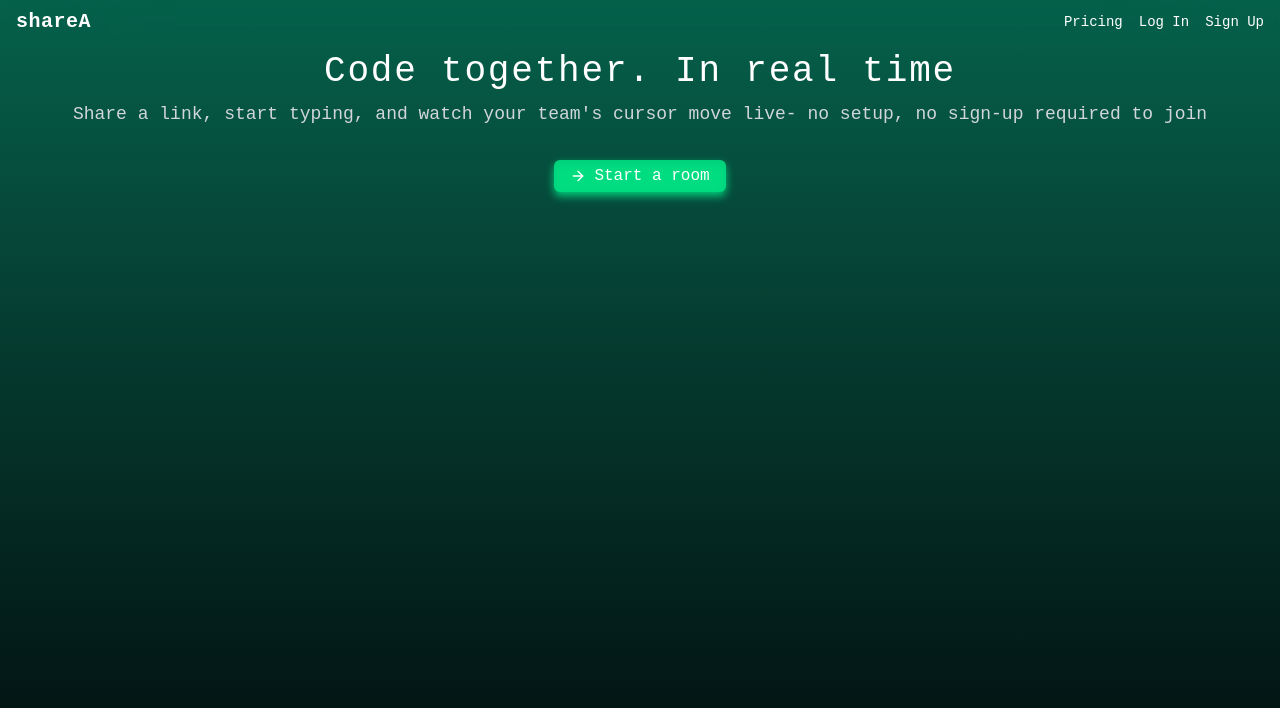
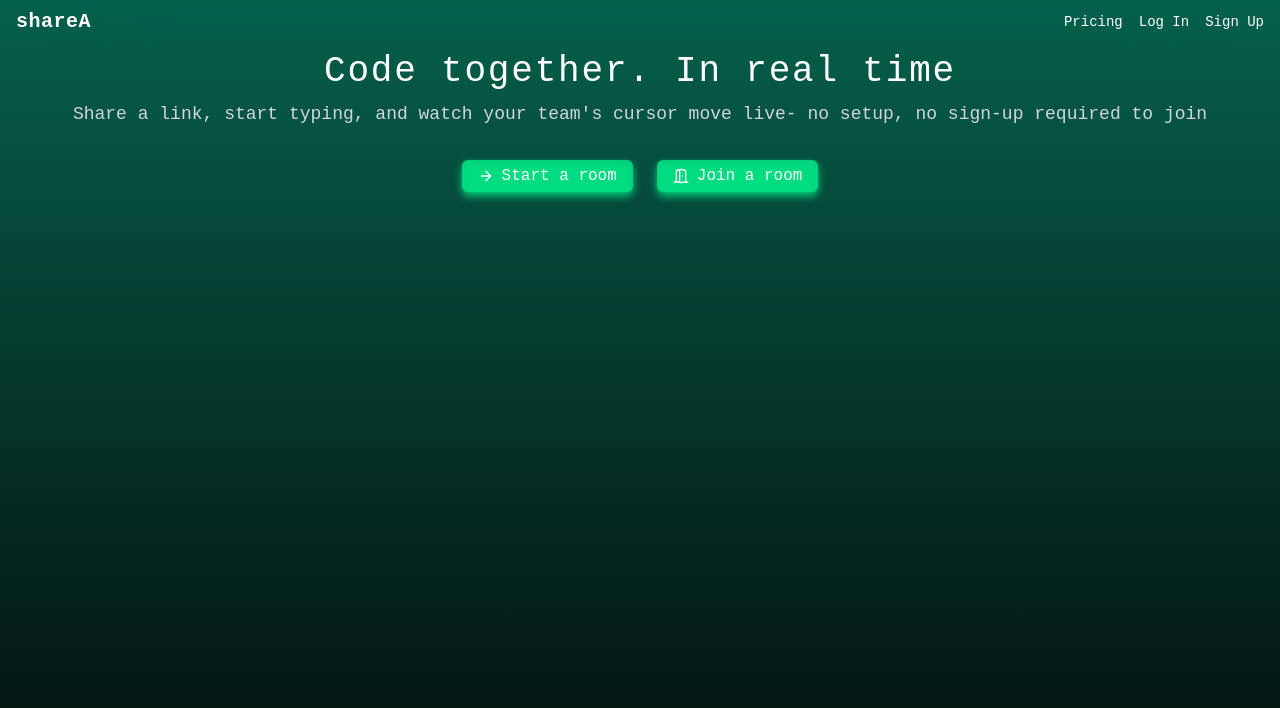
Before and after one commit to 88bones/shareA, a React (Vite) app in the folder client/: page / in a window 1280 px wide. Shown: the top 708 px of the page. Built offline with nearby package versions, Linux system fonts and the light colour scheme; no server answers.

Commit message:
feat: join room

```diff
--- a/client/src/pages/Home.tsx
+++ b/client/src/pages/Home.tsx
@@ -1,14 +1,20 @@
-import { ArrowRight } from "lucide-react";
+import { ArrowRight, DoorOpen } from "lucide-react";
 import { useNavigate } from "react-router-dom";
 import Button from "../components/ui//Button";
+import { useState } from "react";
 
 const Home = () => {
+  const [visible, setVisible] = useState(false);
+  const [roomID, setRoomID] = useState("");
+
   const navigate = useNavigate();
 
   const handleRoomStart = () => {
     const roomId = Math.floor(Math.random() * 1000000).toString();
     navigate(`/room/${roomId}`);
   };
+
+  console.log(roomID);
 
   return (
     <div className="flex justify-center items-center text-center flex-col">
@@ -21,11 +27,40 @@ const Home = () => {
           setup, no sign-up required to join
         </h3>
       </header>
-      <Button
-        icon={ArrowRight}
-        label={"Start a room"}
-        onClick={() => handleRoomStart()}
-      ></Button>
+      <div className="flex gap-6">
+        <Button
+          icon={ArrowRight}
+          label={"Start a room"}
+          onClick={() => handleRoomStart()}
+        ></Button>
+        <Button
+          icon={DoorOpen}
+          label="Join a room"
+          onClick={() => {
+            setVisible(!visible);
+          }}
+        ></Button>
+      </div>
+      {visible && (
+        <div className="relative z-10 mt-10 bg-teal p-4 rounded-xl">
+          <h1 className="text-white text-sm mb-2">Enter room ID</h1>
+          <input
+            type="number"
+            name="roomID"
+            value={roomID}
+            onChange={(e) => setRoomID(e.target.value)}
+            className="border border-white rounded mb-2"
+          />
+
+          <Button
+            icon={ArrowRight}
+            label="Join Room"
+            onClick={() => {
+              navigate(`/room/${roomID}`);
+            }}
+          ></Button>
+        </div>
+      )}
     </div>
   );
 };
```
Also changed, not shown: 1 other file (tests, documents, lock files or other folders).
